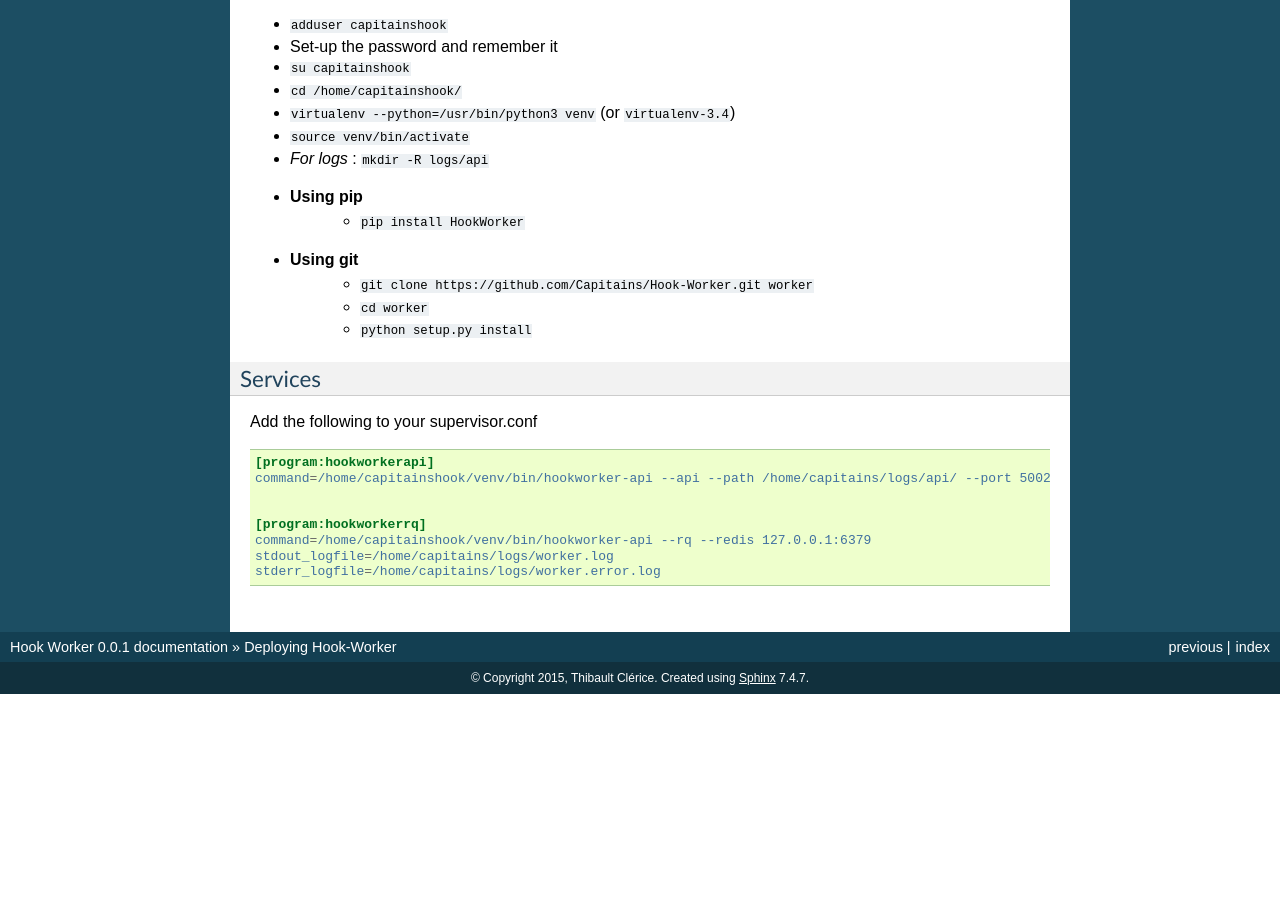
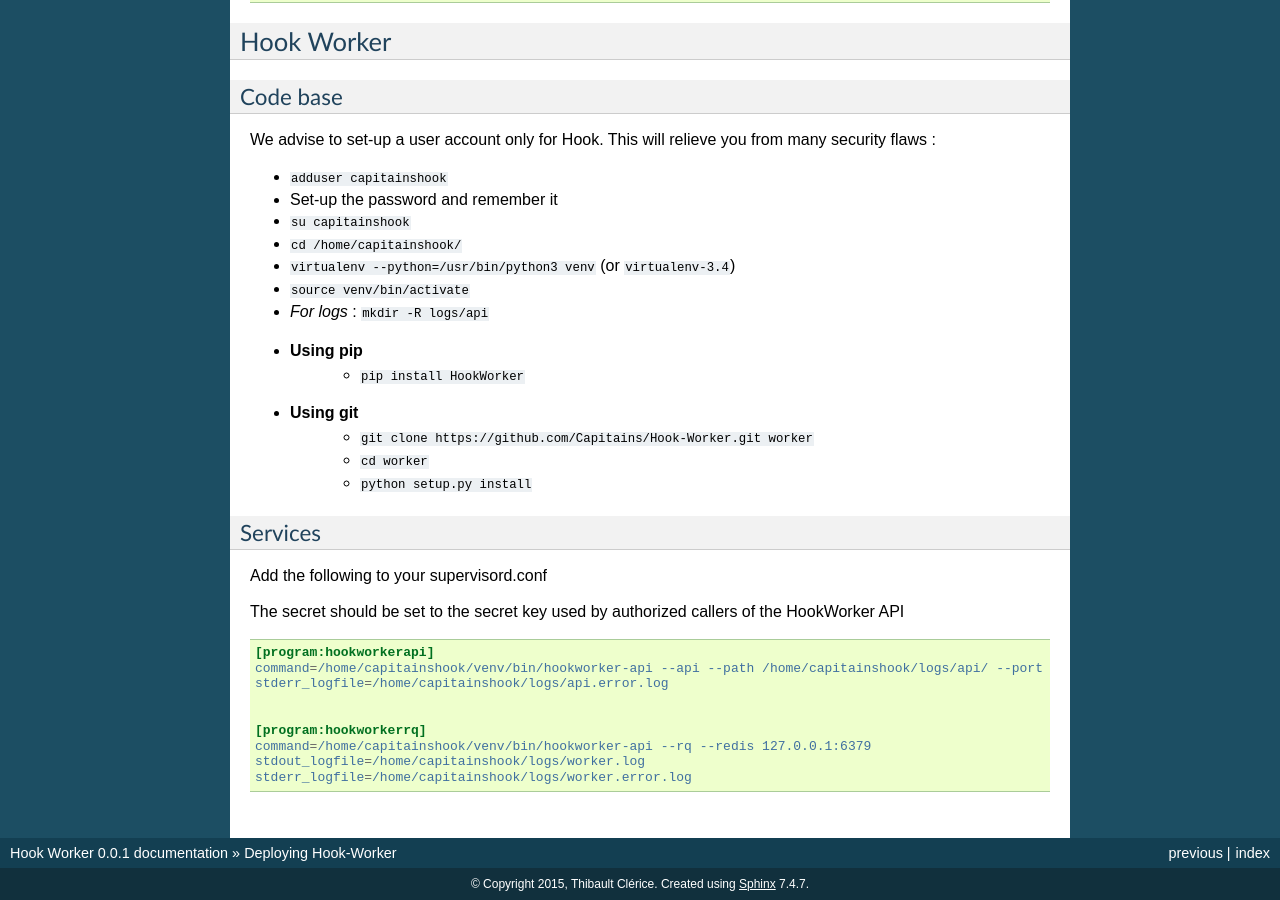
Before and after one commit to Python3pkg/Hook-Worker, a Sphinx documentation site: the page built from docs/HookWorker.deployment.rst, in a window 1280 px wide and 900 px high, scrolled down 1100 px. Built offline with Sphinx 7.4.7, drawn with Linux system fonts in a browser that asks for light colours; before the commit the page ends 1794 px from its top, so only the background shows below that; some of the changed text lies outside the part shown.

Commit message:
adding some detail to docs and upping HookTest dependency

```diff
--- a/docs/HookWorker.deployment.rst
+++ b/docs/HookWorker.deployment.rst
@@ -92,15 +100,18 @@
 Services
 ********
 
-Add the following to your supervisor.conf
+Add the following to your supervisord.conf
+
+The secret should be set to the secret key used by authorized callers of the HookWorker API
 
 .. code:: cfg
 
     [program:hookworkerapi]
-    command=/home/capitainshook/venv/bin/hookworker-api --api --path /home/capitains/logs/api/ --port 5002 --level INFO --secret YourSecret --git /home/capitains/hook --workers 7; Do not forget to change the secret !
+    command=/home/capitainshook/venv/bin/hookworker-api --api --path /home/capitainshook/logs/api/ --port 5002 --level INFO --secret YourSecret --git /home/capitainshook/git --workers 7; Do not forget to change the secret !
+    stderr_logfile=/home/capitainshook/logs/api.error.log
 
 
     [program:hookworkerrq]
     command=/home/capitainshook/venv/bin/hookworker-api --rq --redis 127.0.0.1:6379
-    stdout_logfile=/home/capitains/logs/worker.log
-    stderr_logfile=/home/capitains/logs/worker.error.log
+    stdout_logfile=/home/capitainshook/logs/worker.log
+    stderr_logfile=/home/capitainshook/logs/worker.error.log
--- a/requirements.txt
+++ b/requirements.txt
@@ -1,5 +1,5 @@
 Flask==0.10.1
 rq==0.5.5
 redis>=2.7.0
-HookTest==0.0.5
+HookTest==0.0.6
 tornado==4.2.1
--- a/setup.py
+++ b/setup.py
@@ -10,7 +10,7 @@
     author_email='leponteineptique@gmail.com',
     description='Lightweight API to handle call and distribute them over a redis server',
     install_requires=[
-        "HookTest==0.0.5",
+        "HookTest==0.0.6",
         "Flask==0.10.1",
         "rq==0.5.5",
         "redis>=2.7.0",
```
Also changed, not shown: other parts of docs/HookWorker.deployment.rst (+8 -0 lines).
